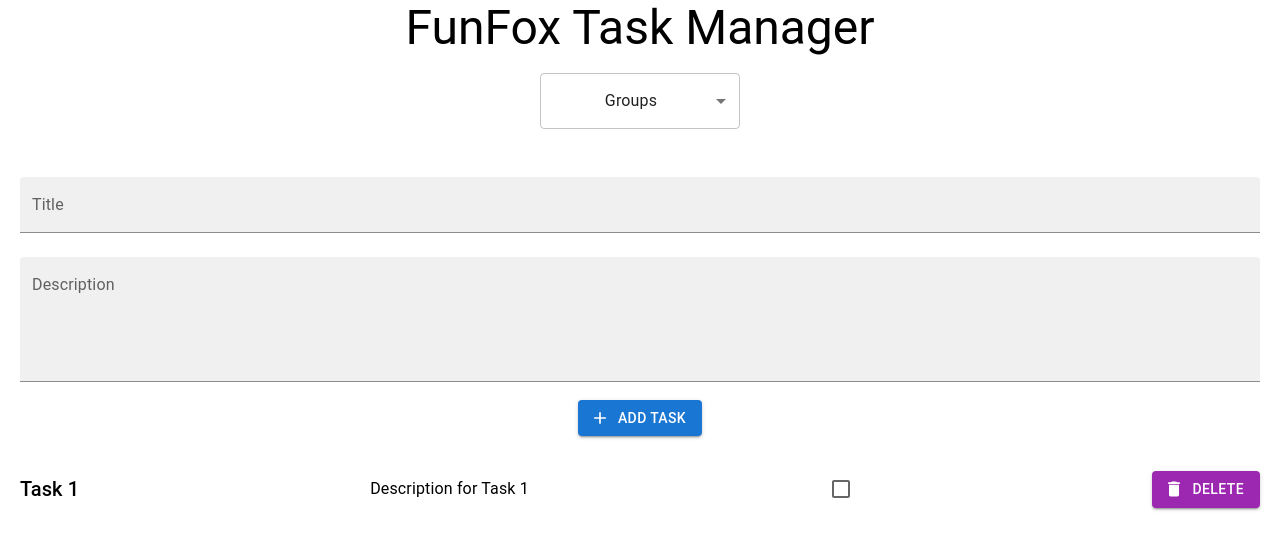
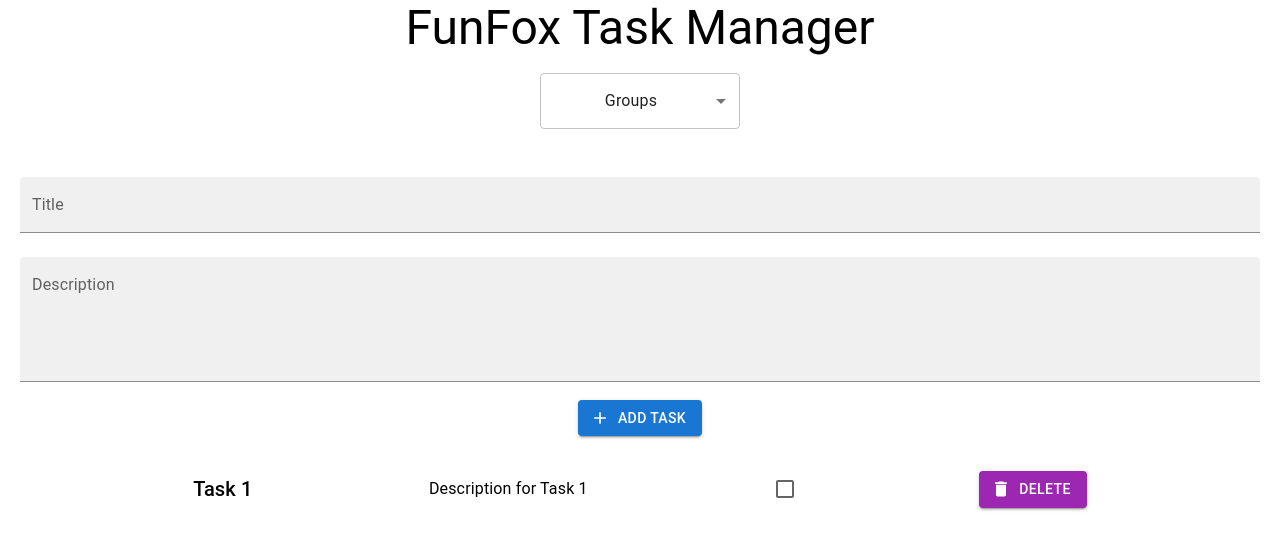
Before and after one commit to OmarMWarraich/task-management-funfox, a React (Create React App) app: page / in a window 1280 px wide. Shown: the top 550 px of the page. Built offline with nearby package versions, Linux system fonts and the light colour scheme.

Commit message:
fix: Indentation

```diff
--- a/src/components/TaskList.js
+++ b/src/components/TaskList.js
@@ -11,7 +11,7 @@ const TaskContainer = styled(Box)({
   marginBottom: '20px',
   display: 'flex',
   alignItems: 'center',
-  justifyContent: 'space-between',
+  justifyContent: 'space-evenly',
   '@media (max-width: 600px)': {
     flexDirection: 'column',
     justifyContent: 'center',
@@ -31,14 +31,16 @@ const TaskList = ({ tasks, deleteTask, checkDone }) => {
   return (
     <div>
       {tasks.map((task) => (
-        <TaskContainer key={task.id}>
+        <TaskContainer
+          key={task.id}
+        >
 
           <TaskTitle variant="h6" done={task.done}>
             {task.title}
           </TaskTitle>
-
-          <Typography>{task.description}</Typography>
-
+          <div style={{ wordWrap: 'break-word', width: '165px' }}>
+            <Typography>{task.description}</Typography>
+          </div>
           <Checkbox
             checked={task.done}
             onChange={() => handleCheckboxChange(task.id)}
```
